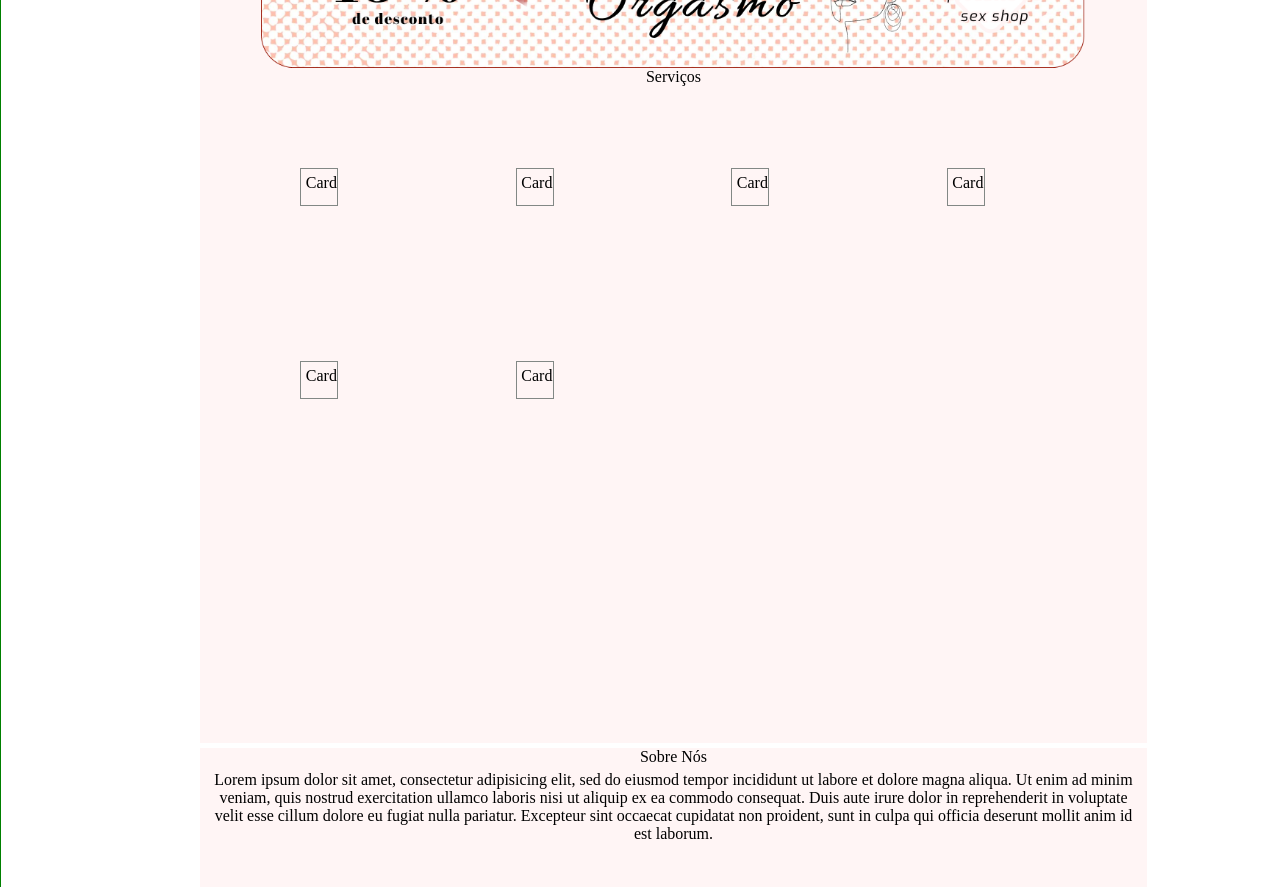
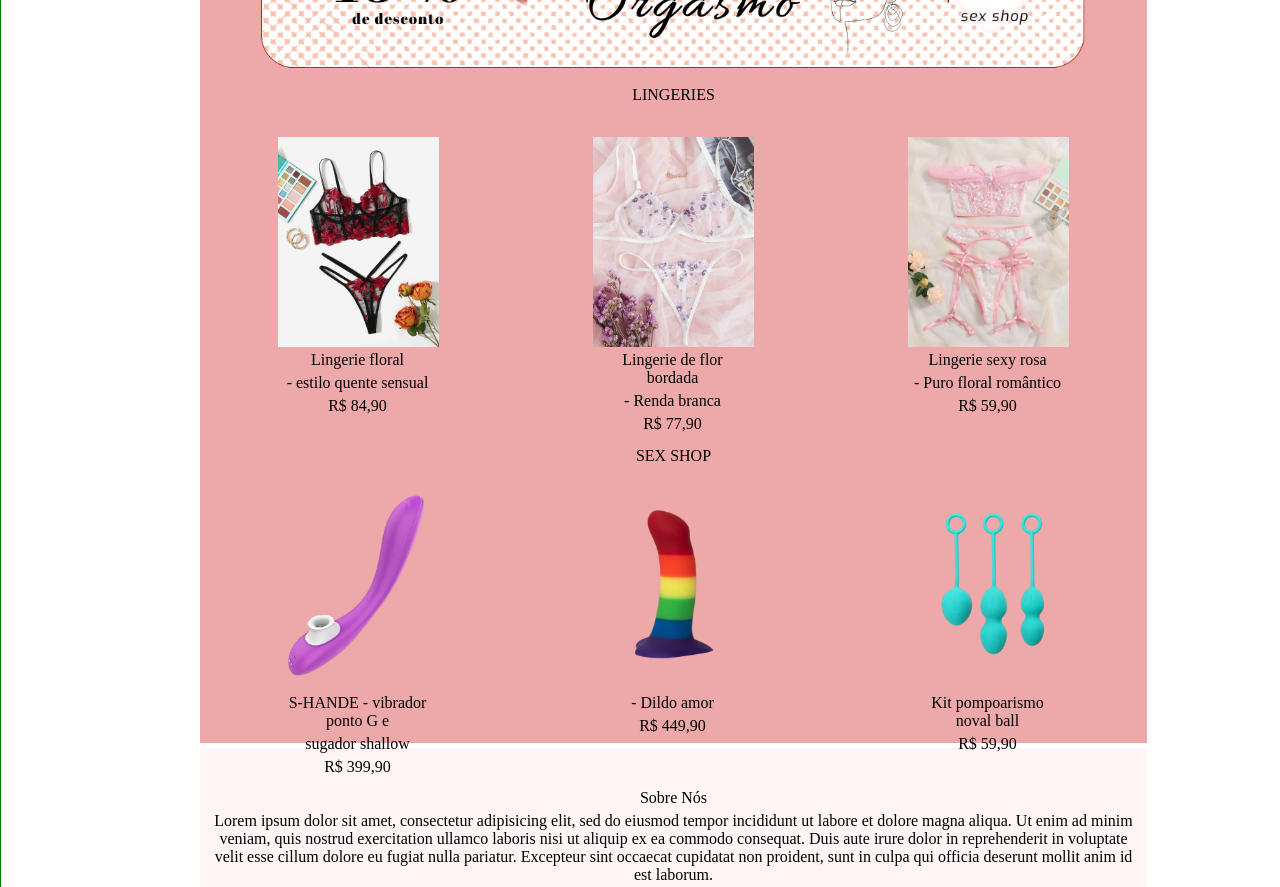
Before and after one commit to 7Caylon7/Landing-page-project, a plain HTML site: page index.html in a window 1280 px wide. Shown: the part 480-1367 px from the top of the page. Drawn offline with Linux system fonts and the light colour scheme.

Commit message:
Alterações referentes aos produtos da página.

```diff
--- a/css/estilo.css
+++ b/css/estilo.css
@@ -160,7 +160,7 @@ header {
 	width: 947px;
 	height: 752px;
     margin: 0 auto;
-    background: #FFF5F5;
+    background: #EDA9A9;
 }
 
 /*-----------------------------Sobre Nós-----------------------------*/
@@ -211,16 +211,16 @@ footer {
 }
 /*-----------------------------Div Botão-----------------------------*/
 #card {
-	width: 36px;
-	height: 36px;
-    border: 1px solid #828885;
+	width: 160px;
+	height: 300px;
+
 
 	float: left;
 
-    margin-top: 77.5px;
-    margin-left: 100px;
+    margin-top: 10px;
+    margin-left: 77.5px;
     margin-right: 77.5px;
-    margin-bottom: 77.5px;
+    margin-bottom: 10px;
 
 }
 
@@ -234,3 +234,45 @@ h2 {
 	margin: .3em;
     text-align: center;
 }
+
+#Lingerie1{
+	background: url(../css/img/lingeriefloralvermelha.png) no-repeat;
+	background-size: cover;
+	width: 161px;
+	height: 210px;
+}
+
+#Lingerie2{
+	background: url(../css/img/lingeriebranca1.png) no-repeat;
+	background-size: cover;
+	width: 161px;
+	height: 210px;
+}
+
+#Lingerie3{
+	background: url(../css/img/lingerierosa.png) no-repeat;
+	background-size: cover;
+	width: 161px;
+	height: 210px;
+}
+
+#Dildo1{
+	background: url(../css/img/vibradorroxo.png) no-repeat;
+	background-size: cover;
+	width: 161px;
+	height: 210px;
+}
+
+#Dildo2{
+	background: url(../css/img/dildoamor1.png) no-repeat;
+	background-size: cover;
+	width: 161px;
+	height: 210px;
+}
+
+#Dildo3{
+	background: url(../css/img/kitpompoarismonovaball1.png) no-repeat;
+	background-size: cover;
+	width: 161px;
+	height: 210px;
+}
--- a/index.html
+++ b/index.html
@@ -19,7 +19,7 @@
                 </div>
                 <div id="menu">
                     <ul>
-                        <li><a href="#home" class="borda"> home </a></li>
+                        <li><a href="#home" class="borda"> Home </a></li>
                         <li><a href="#produtos" class="borda"> Serviços </a></li>
                         <li><a href="#sobre" class="borda"> Sobre </a></li>
                         <li><a href="#depoimentos" class="borda"> Depoimentos </a></li>
@@ -48,31 +48,73 @@
 		</div>
 
         <div id="produtos">
-            <br/><br/><br/><br/>
-            <p>Serviços</p>
+            <br/><br/><br/><br/><br/>
+            <p>LINGERIES</p>
+            <br/>
+            <div id="card">
+                <div id="Lingerie1">
 
-            <div id="card">
-                <p>Card</p>
+                </div>
+                <div id="TitleL1">
+                    <p>Lingerie floral</p>
+                    <p>- estilo quente sensual</p>
+                    <p>R$ 84,90</p>
+                </div>
             </div>
 
             <div id="card">
-                <p>Card</p>
+                <div id="Lingerie2">
+
+                </div>
+                <div id="TitleL2">
+                    <p>Lingerie de flor bordada</p>
+                    <p>- Renda branca</p>
+                    <p>R$ 77,90</p>
+                </div>
             </div>
 
             <div id="card">
-                <p>Card</p>
+                <div id="Lingerie3">
+
+                </div>
+                <div id="TitleL3">
+                    <p>Lingerie sexy rosa</p>
+                    <p>- Puro floral romântico</p>
+                    <p>R$ 59,90</p>
+                </div>
+            </div>
+
+            <p>SEX SHOP</p>
+
+            <div id="card">
+                <div id="Dildo1">
+
+                </div>
+                <div id="TitleL4">
+                    <p>S-HANDE - vibrador ponto G e</p>
+                    <p>sugador shallow</p>
+                    <p>R$ 399,90</p>
+                </div>
             </div>
 
             <div id="card">
-                <p>Card</p>
+                <div id="Dildo2">
+
+                </div>
+                <div id="TitleL5">
+                    <p>- Dildo amor</p>
+                    <p>R$ 449,90</p>
+                </div>
             </div>
 
             <div id="card">
-                <p>Card</p>
-            </div>
+                <div id="Dildo3">
 
-            <div id="card">
-                <p>Card</p>
+                </div>
+                <div id="TitleL6">
+                    <p>Kit pompoarismo noval ball</p>
+                    <p>R$ 59,90</p>
+                </div>
             </div>
         </div>
 
```
Also changed, not shown: css/img/dildoamor1.png (added), css/img/kitpompoarismonovaball1.png (added), css/img/lingeriebranca1.png (added), css/img/lingeriefloralvermelha.png (added), css/img/lingerierosa.png (added), css/img/vibradorroxo.png (added).
